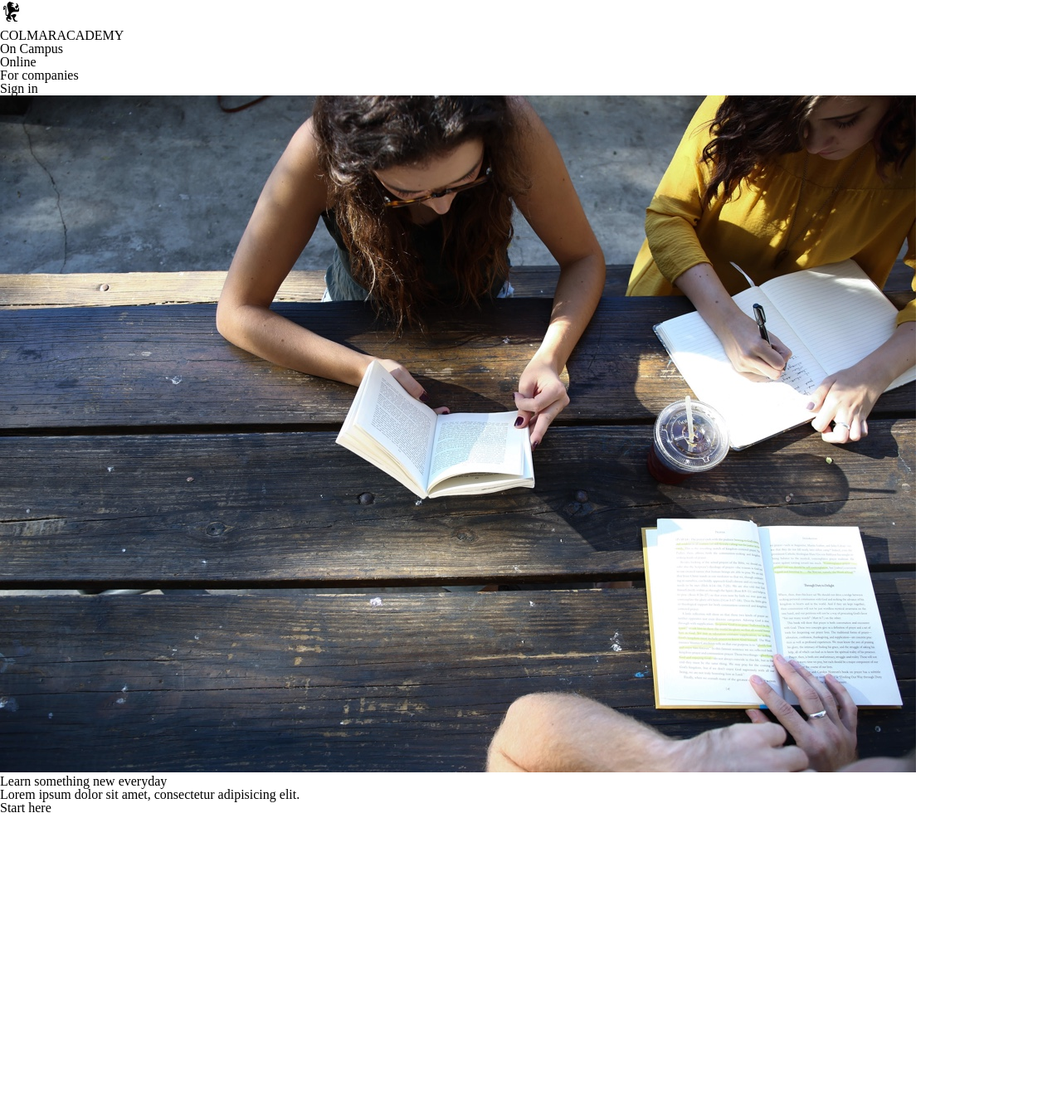
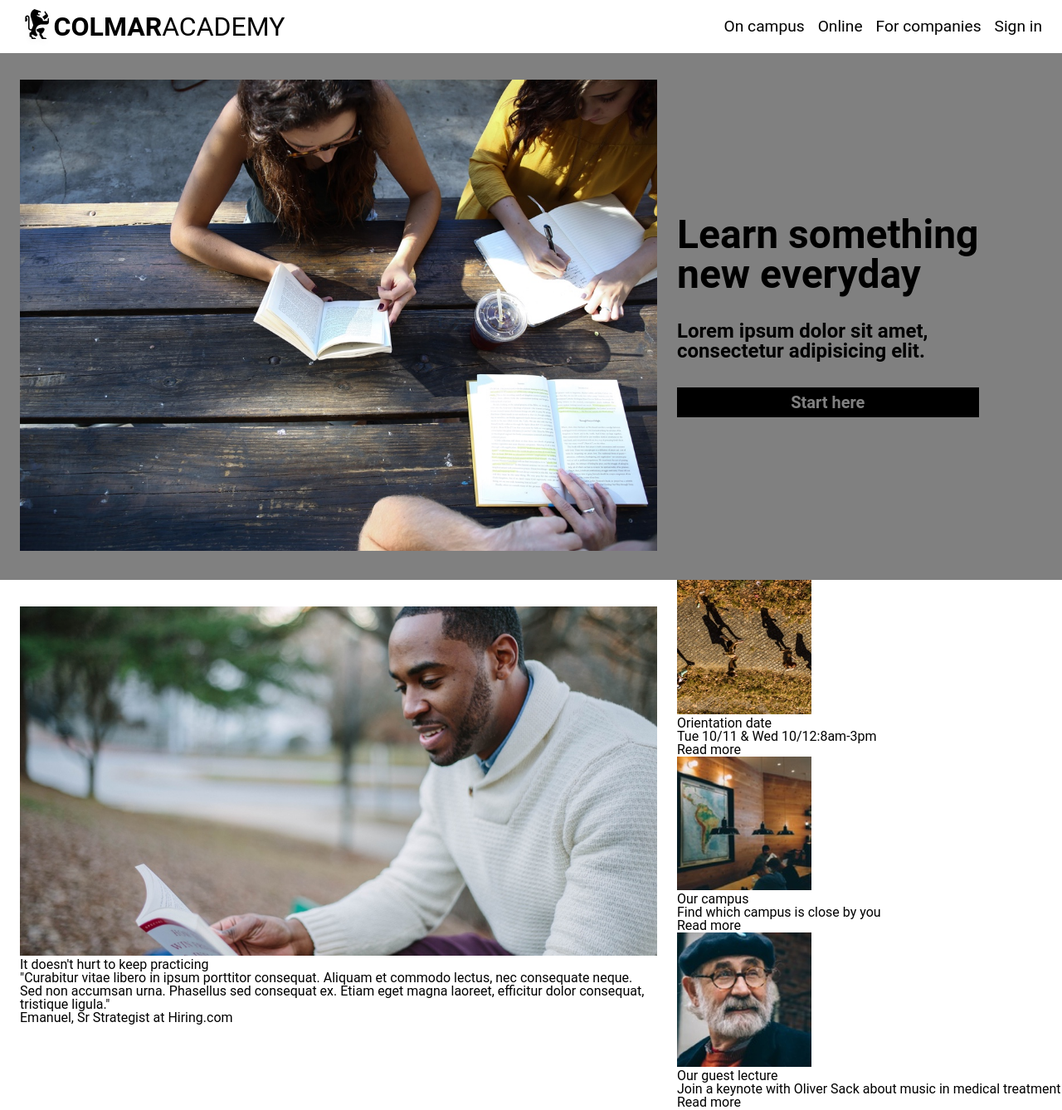
Before and after one commit to prushley/colmar, a plain HTML site: page index.html in a window 1280 px wide. Shown: the whole page at 83% size. Before the commit the page ends 982 px from the top, so only its background shows below. Drawn offline with Linux system fonts and the light colour scheme.

Commit message:
partial second div

```diff
--- a/index.html
+++ b/index.html
@@ -2,7 +2,10 @@
 <html lang="en" dir="ltr">
   <head>
     <meta charset="utf-8">
+
+    <!-- add back in later-->
     <link rel="stylesheet" href="./resources/css/reset.css">
+
     <link rel="stylesheet" href="./resources/css/style.css">
     <title>Colmar Academy</title>
   </head>
@@ -10,14 +13,20 @@
   <body>
 
   <header>
+    <div class="header-content">
+      <div class="logo">
         <img src="./resources/images/ic-logo.svg" alt="">
-    <div class="desktop">
+        <div class="desktop-logo">
           <p><span>COLMAR</span>ACADEMY</p>
+        </div>
+      </div>
+      <nav class="desktop-nav">
         <ul>
-        <li><a href="#">On Campus</a></li>
-        <li><a href="#">Online</a></li>
+          <li><a href="#">On campus</a></li>
+          <li><a class="middle" href="#">Online</a></li>
           <li><a href="#">For companies</a></li>
-        <li><a href="#">Sign in</a></li>
+          <li><a class="end" href="#">Sign in</a></li>
+      </nav>
     </div>
     <!--add mobile header here later-->
   </header>
@@ -27,16 +36,57 @@
 
       <!--learn something new everyday container-->
       <div class="first-container">
+        <div class="banner-container">
           <img src="./resources/images/banner.jpg" alt="">
-        <h2>Learn something new everyday</h2>
-        <h4>Lorem ipsum dolor sit amet, consectetur adipisicing elit.</h4>
+        </div>
+        <div class="text-container">
+          <h2>Learn something</h2>
+          <h2>new everyday</h2>
+          <div class="sub-headline">
+            <h4>Lorem ipsum dolor sit amet,</h4>
+            <h4>consectetur adipisicing elit.</h4>
+          </div>
+          <div class="start-here-btn">
             <p>Start here</p>
-
+          </div>
+        </div>
       <!--end of learn something new everyday container-->
       </div>
 
+      <!--learn it doesn't hurt container-->
+      <div class="second-container">
+        <div class="information-container">
+          <img src="./resources/images/information-main.jpg" alt="">
+          <h2>It doesn't hurt to keep practicing</h2>
+          <h4>"Curabitur vitae libero in ipsum porttitor consequat. Aliquam et commodo lectus, nec consequate neque. Sed non accumsan urna. Phasellus sed consequat ex. Etiam eget magna laoreet, efficitur dolor consequat, tristique ligula."</h4>
+          <p>Emanuel, Sr Strategist at Hiring.com</p>
+        </div>
+        <div class="right-column">
+          <div class="text-and-images">
+            <img src="./resources/images/information-orientation.jpg" alt="">
+            <h2>Orientation date</h2>
+            <p>Tue 10/11 & Wed 10/12:8am-3pm</p>
+            <a href="#">Read more</a>
+          </div>
+          <div class="text-and-images">
+            <img src="./resources/images/information-campus.jpg" alt="">
+            <h2>Our campus</h2>
+            <p>Find which campus is close by you</p>
+            <a href="#">Read more</a>
+          </div>
+          <div class="text-and-images">
+            <img src="./resources/images/information-guest-lecture.jpg" alt="">
+            <h2>Our guest lecture</h2>
+            <p>Join a keynote with Oliver Sack about music in medical treatment</p>
+            <a href="#">Read more</a>
+          </div>
+        </div>
+      <!--end of It doesn't hurt container-->
+      </div>
+
+
     <!--End of overall container-->
-    <div class="main-content">
+    </div>
 
   <!--footer container-->
     <footer>
--- a/resources/css/style.css
+++ b/resources/css/style.css
@@ -0,0 +1,128 @@
+/* Universal Styles */
+
+html {
+  font-family: "Roboto", sans-serif;
+  font-size: 16px;
+}
+
+.main-content {
+  position: relative;
+  top: 4rem; /* To offset for fixed header. */
+}
+
+/* Header */
+header {
+  position: fixed;
+  display: flex;
+  z-index: 1;
+  width: 100%;
+  color: black;
+  background-color: white;
+  height: 4rem;
+}
+
+header .header-content {
+  display: flex;
+  width: 100%;
+  justify-content: space-between;
+  align-items: center;
+}
+
+
+header .header-content .logo {
+  display: flex;
+  align-items: center;
+  padding-left: 1.5rem;
+}
+
+header .header-content .logo img {
+  height: 3rem;
+}
+
+.desktop-logo {
+  font-size: 2rem;
+}
+
+.desktop-logo span {
+  font-weight: bold;
+}
+
+header .header-content nav ul {
+  display: flex;
+  font-size: 1.2rem;
+}
+
+
+header .header-content nav ul .middle {
+  padding: 0 1rem 0 1rem;
+}
+
+header .header-content nav ul .end {
+  padding: 0 1.5rem 0 1rem;
+}
+
+/* Learn Something New Everyday Box */
+
+.first-container {
+  display: flex;
+  background-color: grey;
+}
+
+.first-container .banner-container {
+  width: 60%;
+  padding: 2rem 1.5rem;
+}
+
+.first-container img {
+  width: 100%;
+}
+
+.first-container .text-container {
+  display: flex;
+  flex-direction: column;
+  justify-content: center;
+}
+
+.first-container .text-container h2 {
+  font-size: 3rem;
+  font-weight: bold;
+}
+
+.first-container .text-container h4 {
+  font-size: 1.5rem;
+  font-weight: bold;
+}
+
+.first-container .text-container .sub-headline {
+  margin: 2rem 0 2rem 0;
+}
+
+.first-container .text-container .start-here-btn {
+  color: grey;
+  background-color: black;
+  padding: 0.5rem 0 0.5rem 0;
+  font-size: 1.25rem;
+  font-weight: bold;
+  display: flex;
+  justify-content: space-around;
+}
+
+/* Second container Box */
+
+.second-container {
+  display: flex;
+  background-color: white;
+}
+
+.second-container .information-container {
+  width: 60%;
+  padding: 2rem 1.5rem;
+}
+
+.second-container .information-container img {
+  width: 100%;
+}
+
+.second-container .right-column .text-and-images img {
+  width: 35%;
+}
```
Lines whose indentation alone changed are shown as unchanged.
